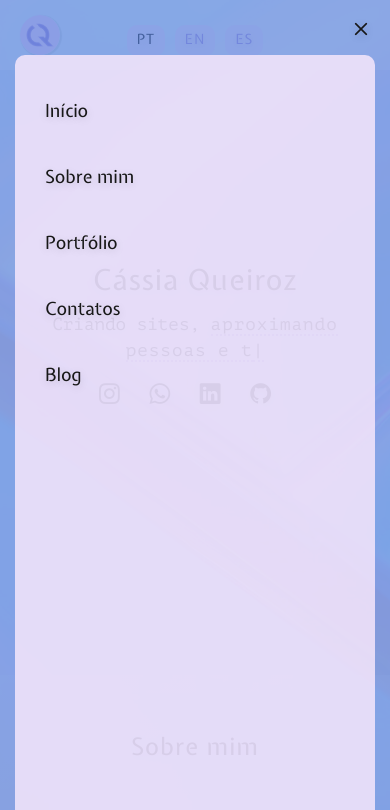
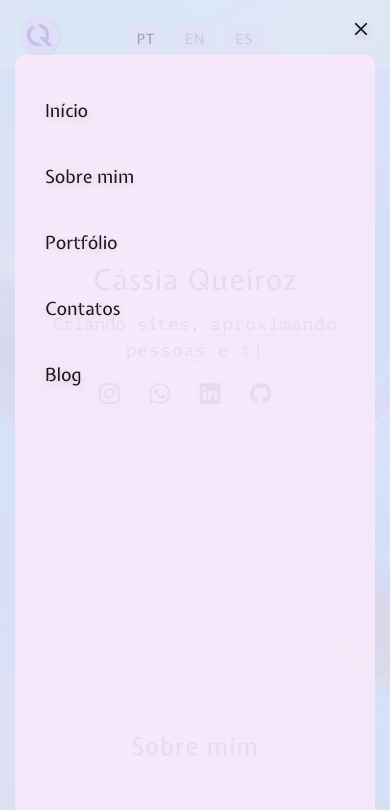
Before and after one commit to cassiaqueiroz/cassiacodelab, a website: page index.html in a window 390 px wide. Both pictures are taken after a click on the icon 354 px from the left and 33 px from the top of the page. Shown: the top 810 px of the page. Drawn offline with nearby package versions, Linux system fonts and the light colour scheme.

Commit message:
improve  general styles

```diff
--- a/assets/css/main.css
+++ b/assets/css/main.css
@@ -299,7 +299,7 @@ h6 {
     position: fixed;
     inset: 0;
     overflow: hidden;
-    background: #5882dbaf;
+    background: #d4def4af;
     transition: 0.3s;
   }
 
```
